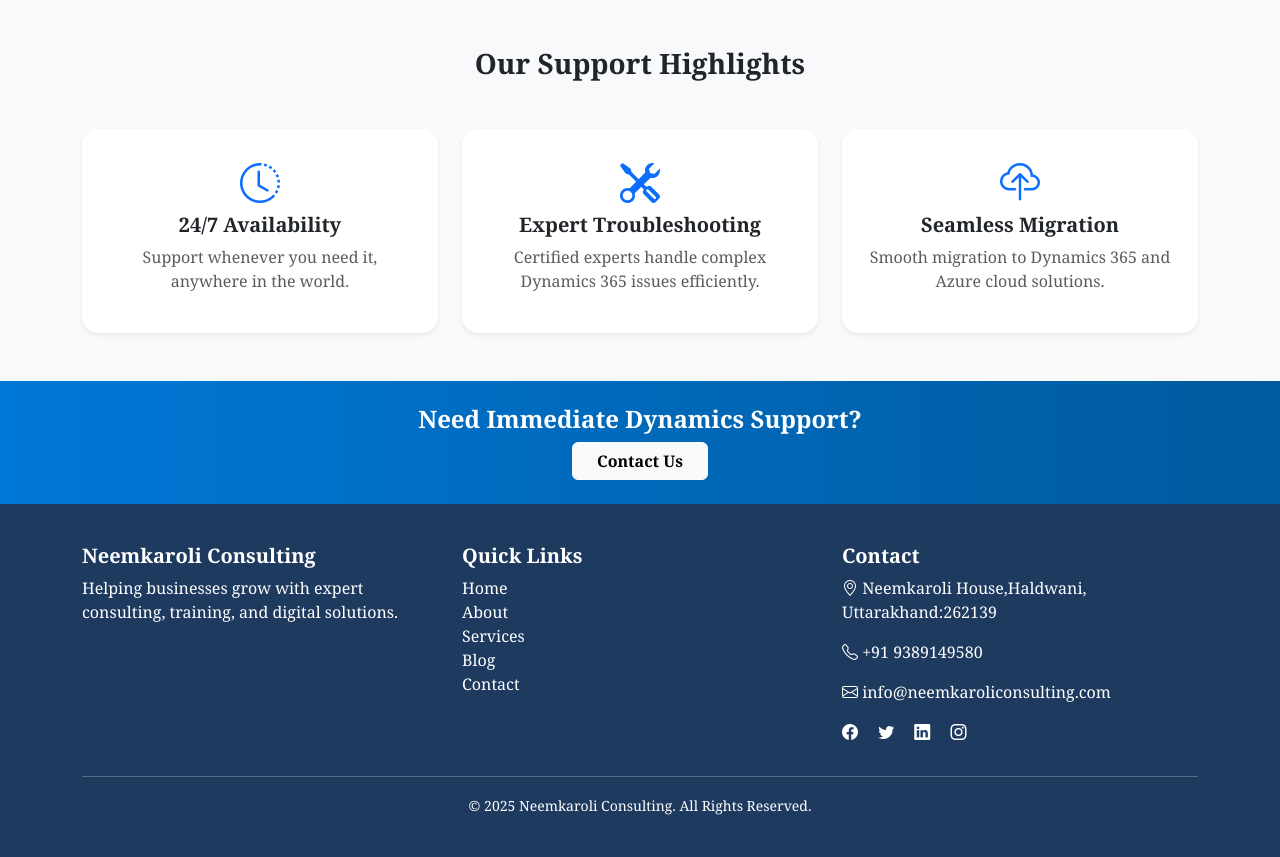
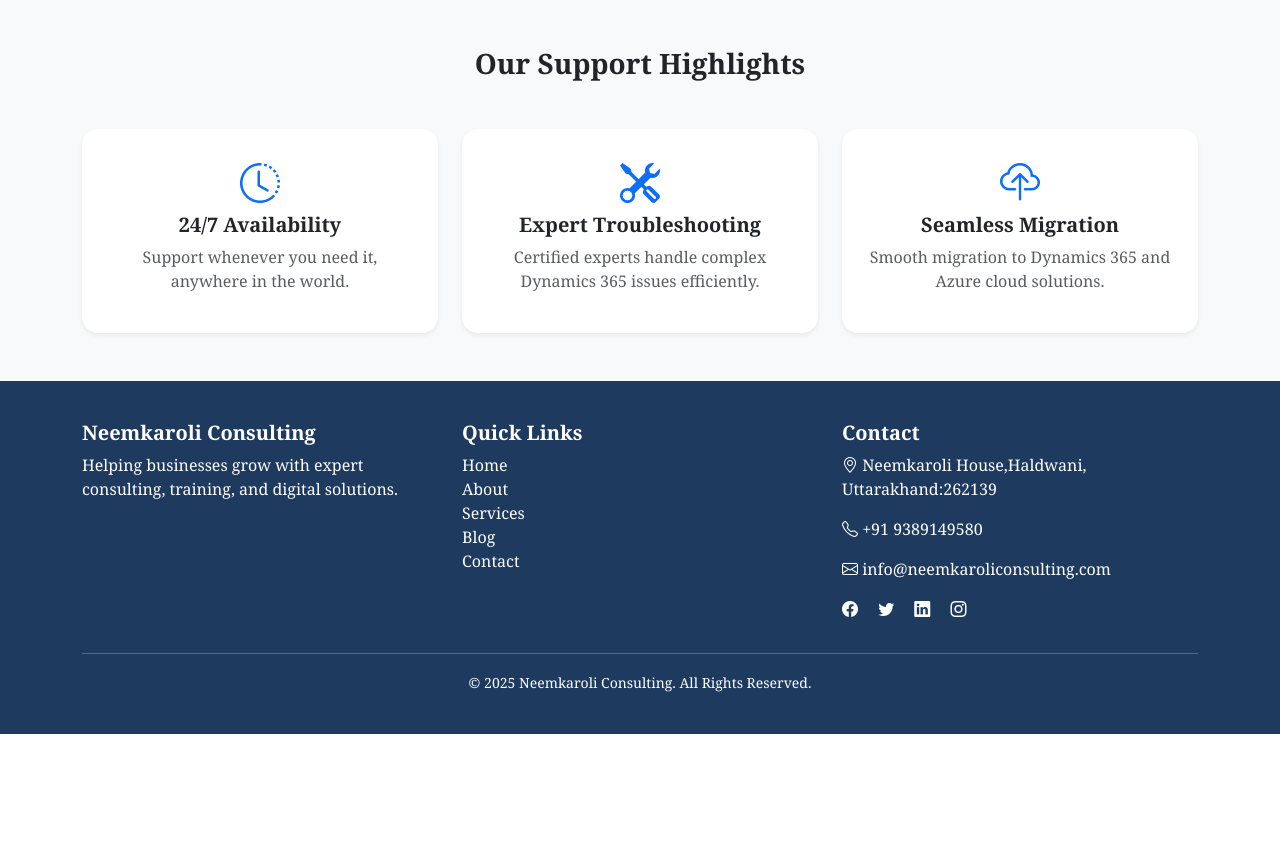
Before and after one commit to neemkaroli12/Neemkaroli-_Consulting, a Django app: page /support/ in a window 1280 px wide. Shown: the part 1156-2013 px from the top of the page. After the commit the page ends 1890 px from the top, so only its background shows below. Run offline with Django 5.2, Linux system fonts and the light colour scheme.

Commit message:
micro_support.html

```diff
--- a/consulting_app/templates/micro_support.html
+++ b/consulting_app/templates/micro_support.html
@@ -60,12 +60,7 @@ With a proven track record in maintaining and supporting Microsoft Dynamics envi
     </div>
   </div>
 </section>
-<section class="py-4 text-center text-white" style="background: linear-gradient(90deg,#0078d7,#005a9e);">
-  <div class="container">
-    <h4 class="mb-2 fw-bold">Need Immediate Dynamics Support?</h4>
-    <a href="#" class="btn btn-light fw-bold px-4">Contact Us</a>
-  </div>
-</section>
+
 <style>
   .hover-card {
     transition: transform 0.3s ease, box-shadow 0.3s ease;
```
